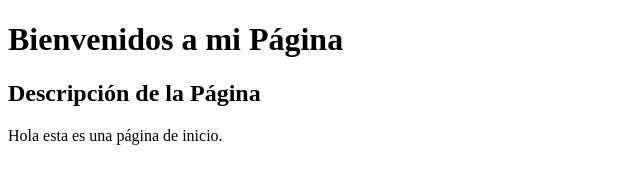
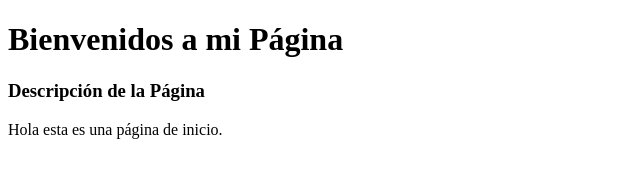
Before and after one commit to Lostickjc/pagina-web, a plain HTML site: page index.html in a window 1280 px wide. Shown: the whole page, without its empty margins (0-640 px from the left). Drawn offline with Linux system fonts and the light colour scheme.

Commit message:
Cambio de subtitulo
Era h3 no  era h2

```diff
--- a/index.html
+++ b/index.html
@@ -7,7 +7,7 @@
 </head>
 <body>
     <h1>Bienvenidos a mi Página</h1>
-    <h2>Descripción de la Página</h2>
+    <h3>Descripción de la Página</h3>
     <p>Hola esta es una página de inicio.</p>
 </body>
 </html>
```
